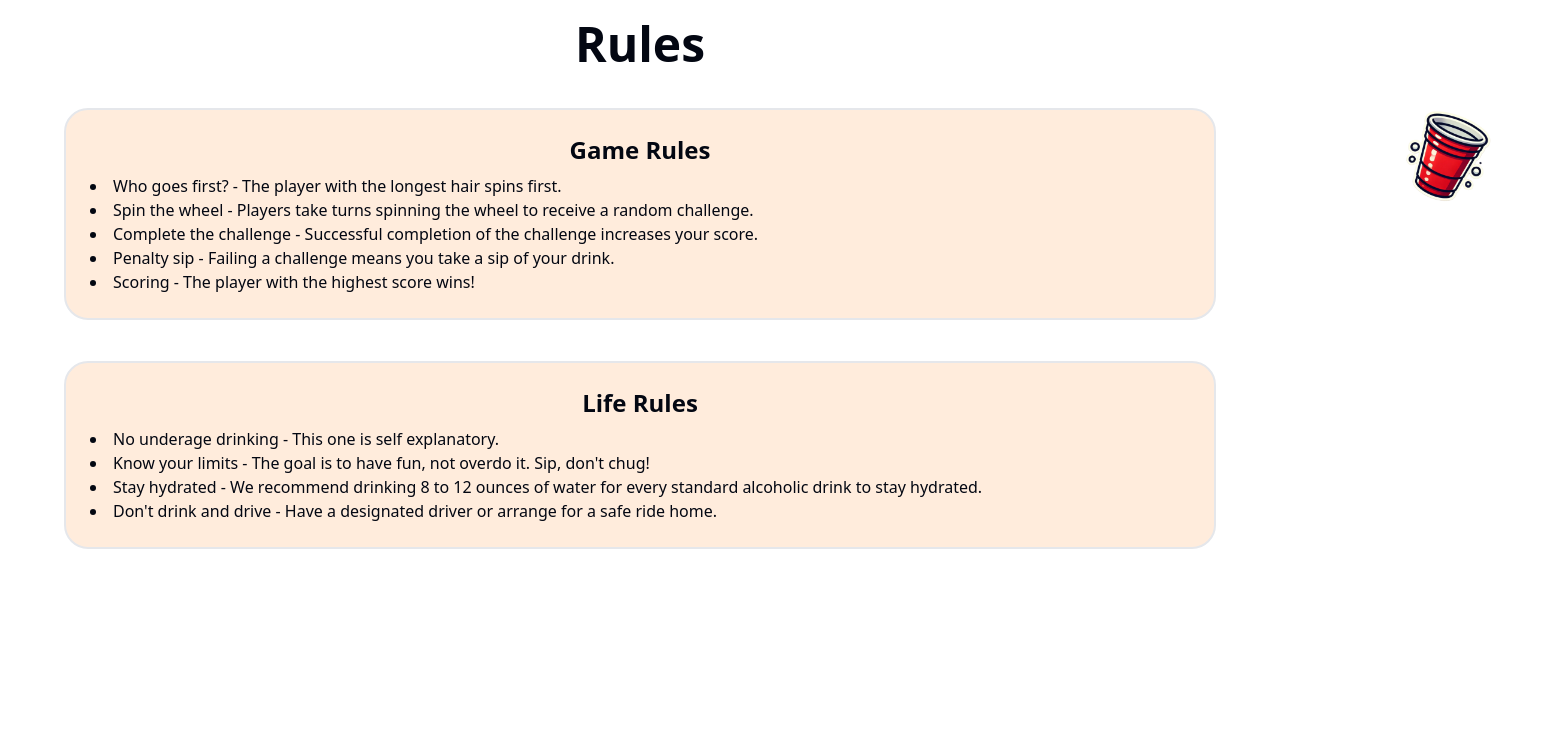
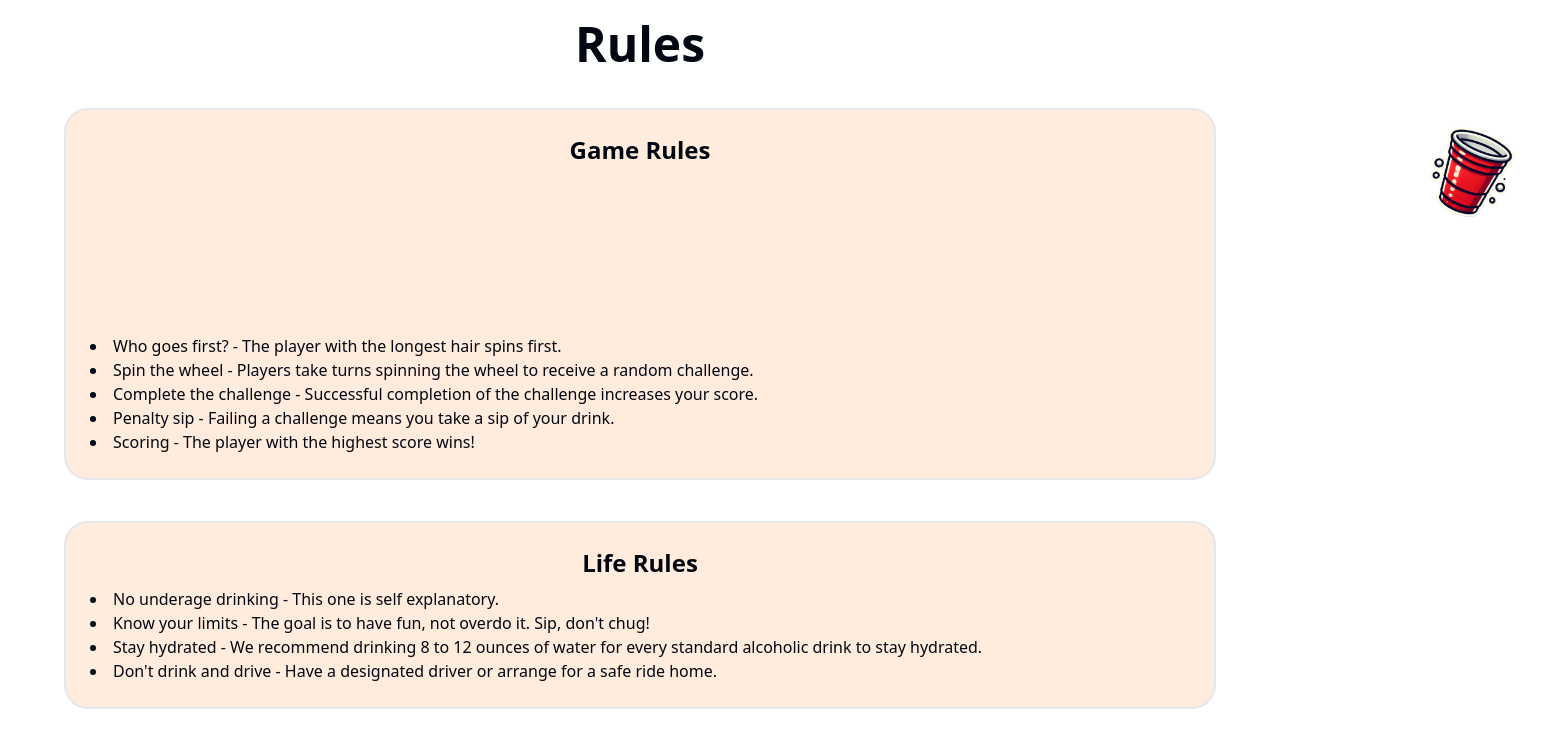
Before and after one commit to dsneed123/Sip-OR-Spin, a Next.js app: page /Rules in a window 1280 px wide. Shown: the top 748 px of the page, 1550 px wide, since content can reach past the window. Built offline with nearby package versions, Linux system fonts and the light colour scheme.

Commit message:
realtive

```diff
--- a/src/app/Rules/page.tsx
+++ b/src/app/Rules/page.tsx
@@ -12,7 +12,7 @@ const rules = () => {
                             <h2 className="text-center font-semibold text-2xl overflow-auto whitespace-nowrap pb-2">Game Rules</h2>
                         </div>
                     </div>
-                    <img className="w-40 absolute bottom-20 left-325" src={'../cup.png'} alt="Solo cup"/>
+                    <img className="w-40 relative bottom-20 left-325" src={'../cup.png'} alt="Solo cup"/>
                     <li>Who goes first? - The player with the longest hair spins first.</li>
                     <li>Spin the wheel - Players take turns spinning the wheel to receive a random challenge.</li>
                     <li>Complete the challenge - Successful completion of the challenge increases your score.</li>
```
